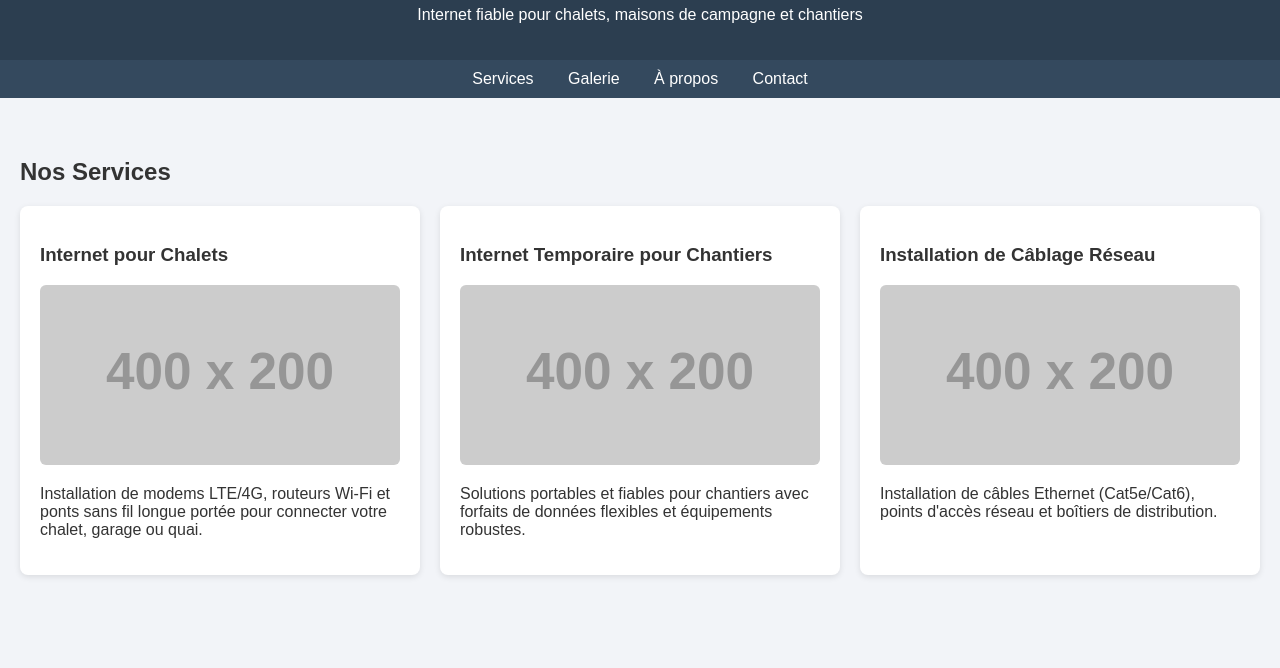
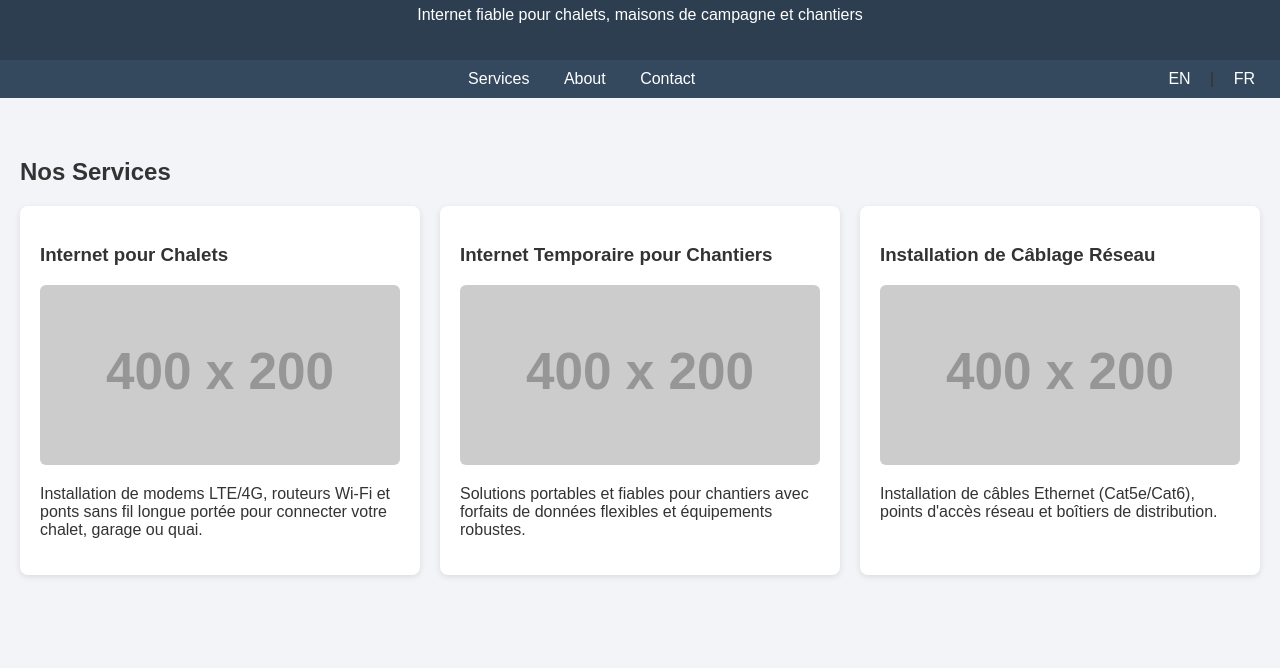
Before and after one commit to cottagewifiplus/cottagewifiplus, a plain HTML site: page index-fr.html in a window 1280 px wide. Shown: the part 132-800 px from the top of the page. Drawn offline with Linux system fonts and the light colour scheme; placeholder pictures from the web are drawn by us.

Commit message:
Add files via upload

```diff
--- a/index-fr.html
+++ b/index-fr.html
@@ -33,12 +33,16 @@
   <p>Internet fiable pour chalets, maisons de campagne et chantiers</p>
 </header>
 
+
 <nav>
   <a href="#services">Services</a>
-  <a href="#gallery">Galerie</a>
-  <a href="#about">À propos</a>
+  <a href="#about">About</a>
   <a href="#contact">Contact</a>
+  <span style="float: right;">
+    <a href="index.html">EN</a> | <a href="index-fr.html">FR</a>
+  </span>
 </nav>
+
 
 <section id="services">
   <h2>Nos Services</h2>
```
